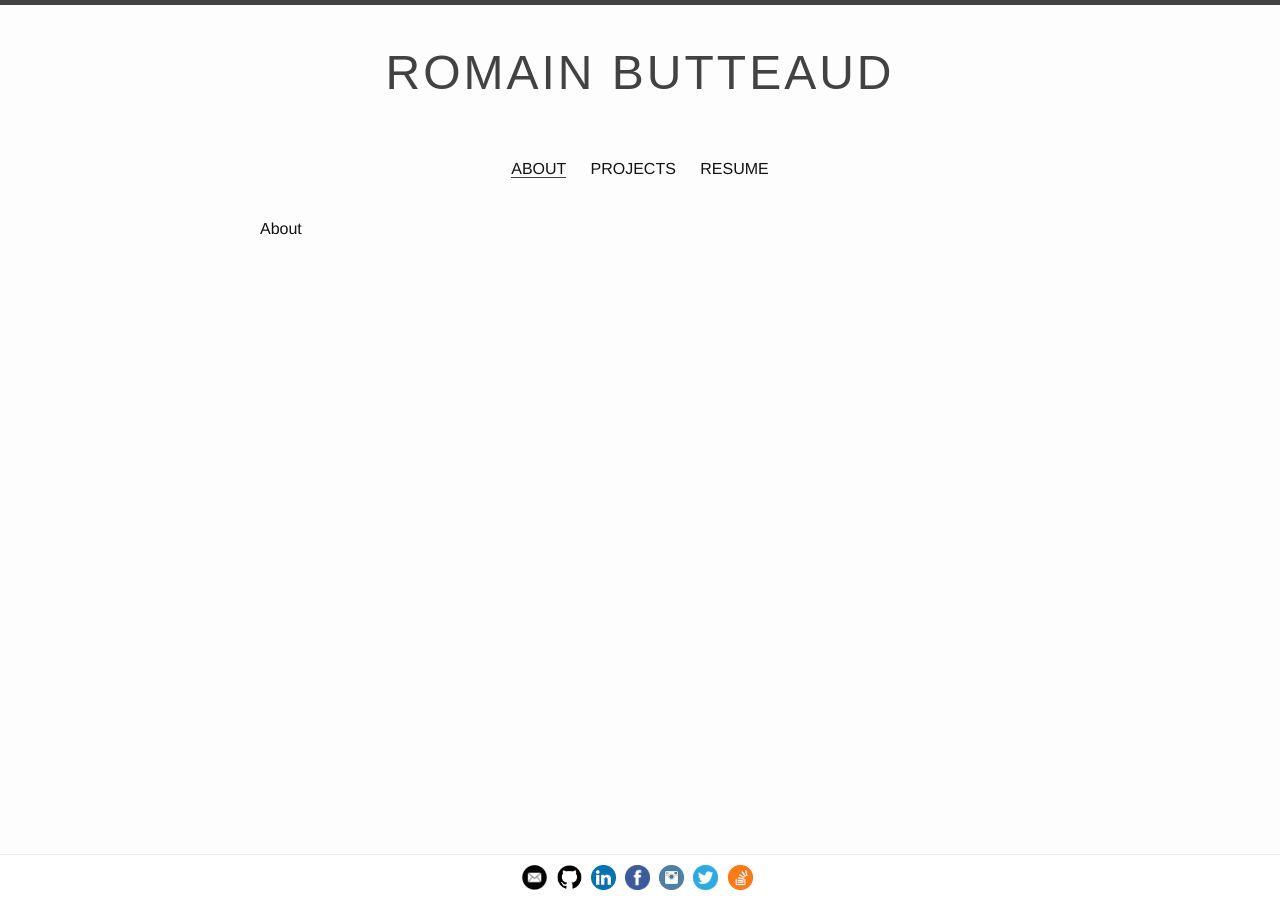
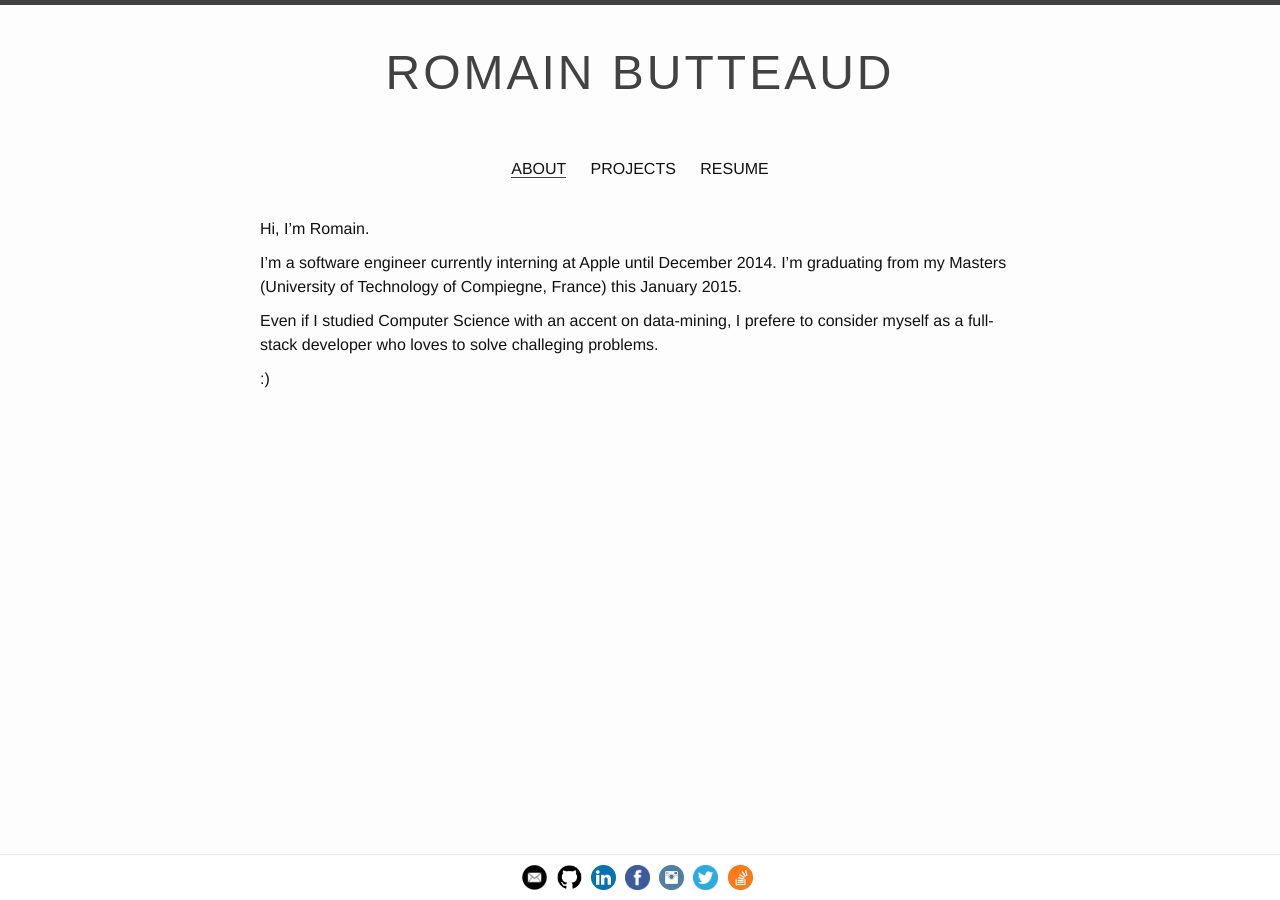
Before and after one commit to romainbutteaud/romainbutteaud.github.io, a Jekyll site: the page built from index.md, in a window 1280 px wide. Built offline with Jekyll 4.4.1, drawn with Linux system fonts in a browser that asks for light colours.

Commit message:
add About page and Resume

```diff
--- a/_includes/header.html
+++ b/_includes/header.html
@@ -5,9 +5,9 @@
 
     <nav class="site-nav">
       <div class="trigger">
-        <a class="site-link {% if page.title == 'About' %}selected{% endif %}" href="/">About</a>
-        <a class="site-link {% if page.title == 'Projects' %}selected{% endif %}" href="/projects">Projects</a>
-        <a class="site-link {% if page.title == 'Resume' %}selected{% endif %}" href="/resume">Resume</a>
+        <a class="site-link {% if page.id == 'about' %}selected{% endif %}" href="/">About</a>
+        <a class="site-link {% if page.id == 'projects' %}selected{% endif %}" href="/projects">Projects</a>
+        <a class="site-link {% if page.id == 'resume' %}selected{% endif %}" href="/resume">Resume</a>
       </div>
     </nav>
 
--- a/index.html
+++ /dev/null
@@ -1,6 +0,0 @@
----
-layout: page
-title: About
----
-
-About
--- /dev/null
+++ b/index.md
@@ -0,0 +1,13 @@
+---
+layout: page
+title: Romain Butteaud - About
+id: about
+---
+
+Hi, I'm Romain.
+
+I'm a software engineer currently interning at Apple until December 2014. I'm graduating from my Masters (University of Technology of Compiegne, France) this January 2015.
+
+Even if I studied Computer Science with an accent on data-mining, I prefere to consider myself as a full-stack developer who loves to solve challeging problems.
+
+:)
```
Also changed, not shown: _projects/01-ismsstats.markdown (added, +8 -0 lines), _projects/02-truckmania.markdown (added, +8 -0 lines), _projects/03-followmeback.markdown (added, +8 -0 lines), _projects/04-viviio.markdown (added, +8 -0 lines), _projects/05-3615UTC.markdown (added, +8 -0 lines), _projects/06-kaffeine.markdown (added, +8 -0 lines), _projects/projectA.markdown (deleted, +0 -46 lines), _projects/projectB.markdown (deleted, +0 -26 lines), projects.html (+6 -2 lines), resume.html (+5 -2 lines), 1 other file.
